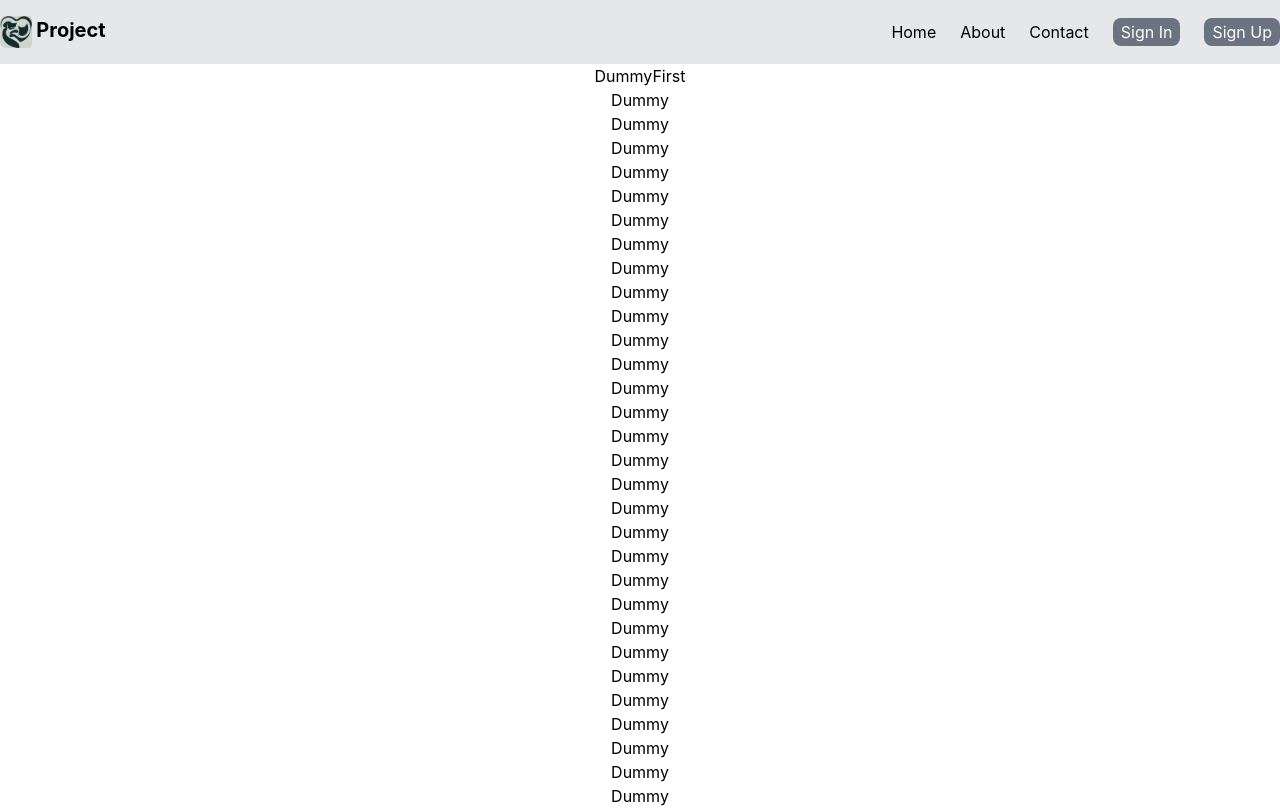
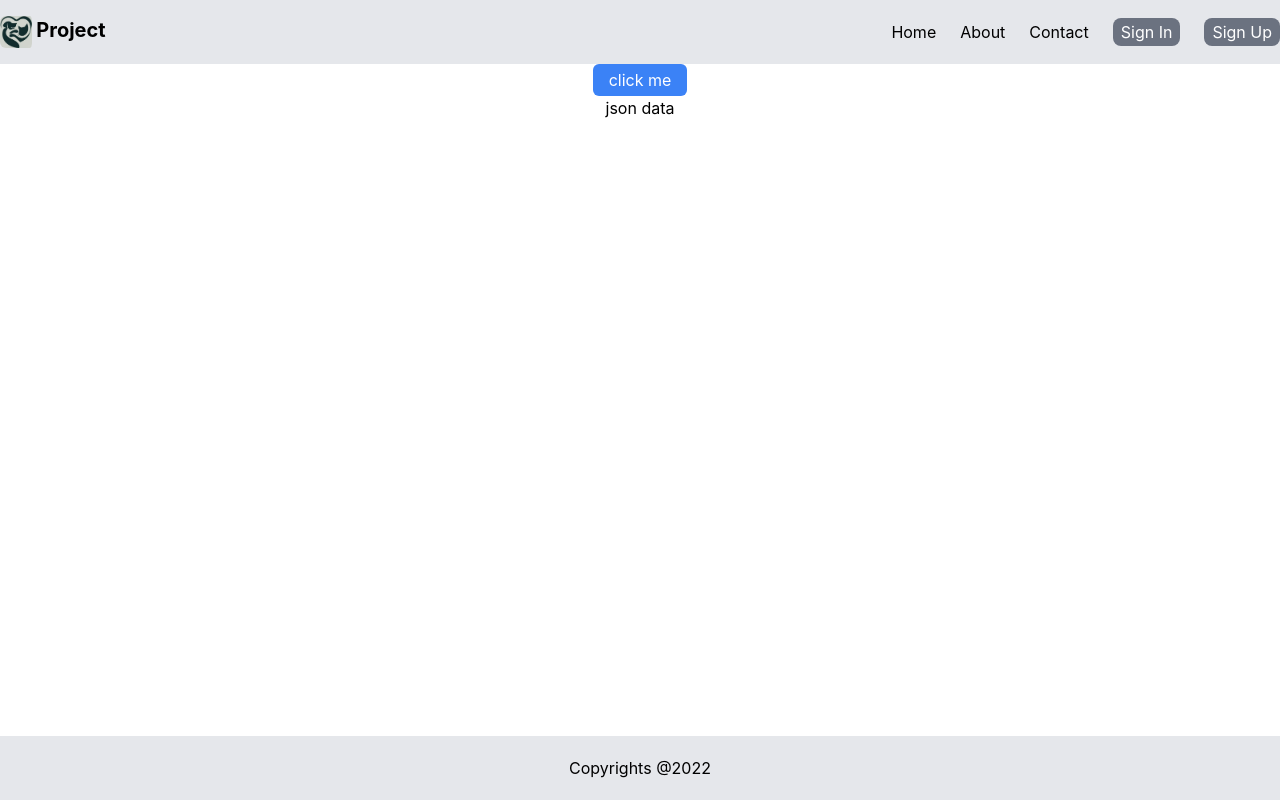
Before and after one commit to kamalteja123/order-orbit-frontend, a React (Create React App) app: page /home in a window 1280 px wide. Shown: the top 808 px of the page. Built offline with nearby package versions, Linux system fonts and the light colour scheme.

Commit message:
4-5-2024 2130

```diff
--- a/package.json
+++ b/package.json
@@ -6,6 +6,7 @@
     "@testing-library/jest-dom": "^5.17.0",
     "@testing-library/react": "^13.4.0",
     "@testing-library/user-event": "^13.5.0",
+    "axios": "^1.6.8",
     "react": "^18.3.1",
     "react-dom": "^18.3.1",
     "react-router-dom": "^6.23.0",
--- a/src/components/anotherDummy.js
+++ b/src/components/anotherDummy.js
@@ -1,45 +1,32 @@
-import Dummy from "./dummy";
+import React, { useEffect, useState } from 'react';
+import axios from 'axios';
 
-import React, { useState } from 'react';
-import OTPDialog from "./otpDialog";
 
-function AnotherDummy() {
-    const [showOTP, setShowOTP] = useState(false); // State variable to control OTP page rendering
 
-    function handleChange(event) {
-        event.preventDefault();
-        console.log(event.target.previousSibling.innerHTML);
-        // You can toggle the state here to show the OTP page
-        setShowOTP(true);
+
+function YourComp(){
+    const [res, setRes] = useState('')
+    const handleclick = () => {
+        console.log('clicked')
+        axios.get('http://localhost:5000/api/data')
+        .then(function (response) {
+            const responseData = response.data
+            console.log(responseData.length)
+            console.log(responseData)
+            console.log(responseData[2].email)
+        })
     }
-
+    // useEffect(()=>{
+    //     axios.get('http://localhost:5000/api/data')
+    //     .then(res => console.log(res.data))
+    //     .catch(err => console.log('error caught'+err))
+    // }, [])
     return (
-        <div>
-            {!showOTP ? (
-                <form className="m-4 pt-16">
-                    <label htmlFor="dummyInput" className="block text-sm font-medium text-gray-700">Dummy input:</label>
-                    <input type="text" id="dummyInput" name="dummyInput" className="mt-1 px-4 py-2 border rounded-md" />
-                    <div>
-                        <h1>hiiii</h1>
-                        <h2>afdafagfi</h2>
-                    </div>
-                    <button onClick={(e) => handleChange(e)} className="bg-blue-500 text-white px-6 py-2 rounded-md mt-4">Submit</button>
-                </form>
-            ) : (
-                <OTPDialog />
-            )}
+        <div className='pt-16 text-center'>
+            <button className='bg-blue-500 text-white px-4 py-1 rounded-md' onClick={handleclick}>click me</button>
+            <p id='json'>json data</p>
         </div>
-    );
+    )
 }
 
-function OTPPage() {
-    return (
-        <div>
-            {/* OTP page content */}
-            <h1>OTP Page</h1>
-            <p>Enter your OTP here...</p>
-        </div>
-    );
-}
-
-export default AnotherDummy;
+export default YourComp
--- a/src/pages/home.js
+++ b/src/pages/home.js
@@ -1,7 +1,7 @@
 import React from "react";
 import Header from '../components/header';
 import Dummy from '../components/dummy';
-import AnotherDummy from '../components/anotherDummy';
+import YourComp from '../components/anotherDummy';
 import Footer from '../components/footer';
 import "../App.css";
 
@@ -9,7 +9,8 @@ function Home(){
     return (
     <div className="App">
       <Header/>
-      <Dummy/>
+      {/* <Dummy/> */}
+      <YourComp/>
       {/* <AnotherDummy/> */}
       <Footer/>
     </div>
--- a/src/pages/signin.js
+++ b/src/pages/signin.js
@@ -1,7 +1,7 @@
 import React from "react";
 import Header from "../components/header";
 import Dummy from "../components/dummy";
-import SignInDialog from "../components/signinDialog";
+import SignInDialog from "../components/signInDialog";
 import Footer from "../components/footer";
 
 function Signin() {
--- a/src/pages/signup.js
+++ b/src/pages/signup.js
@@ -1,7 +1,7 @@
 import React from "react";
 import Header from "../components/header";
 import Dummy from "../components/dummy";
-import SignUpDialog from "../components/signupDialog";
+import SignUpDialog from "../components/signUpDialog";
 import Footer from "../components/footer";
 
 function Signup() {
```
Also changed, not shown: 1 other file (tests, documents, lock files or other folders).
